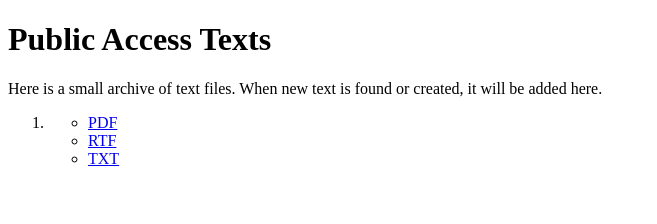
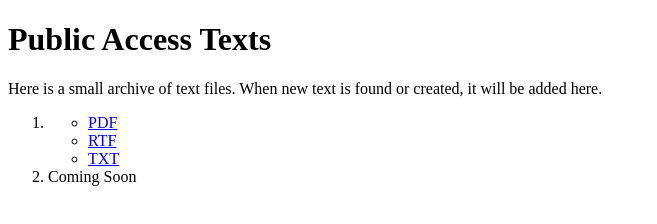
Before and after one commit to DiskKun/Tember.ca, a plain HTML site: page pat.html in a window 1280 px wide. Shown: the whole page, without its empty margins (0-657 px from the left). Drawn offline with Linux system fonts and the light colour scheme.

Commit message:
Merge branch 'master' of https://github.com/lucash-diskkun/Tember.ca

```diff
--- a/pat.html
+++ b/pat.html
@@ -15,6 +15,7 @@
           <li><a href="./PAT/MW/MyWorld.txt">TXT</a></li>
         </ul>
       </li>
+      <li>Coming Soon</li>
     </ol>
   </body>
 </html>
```
